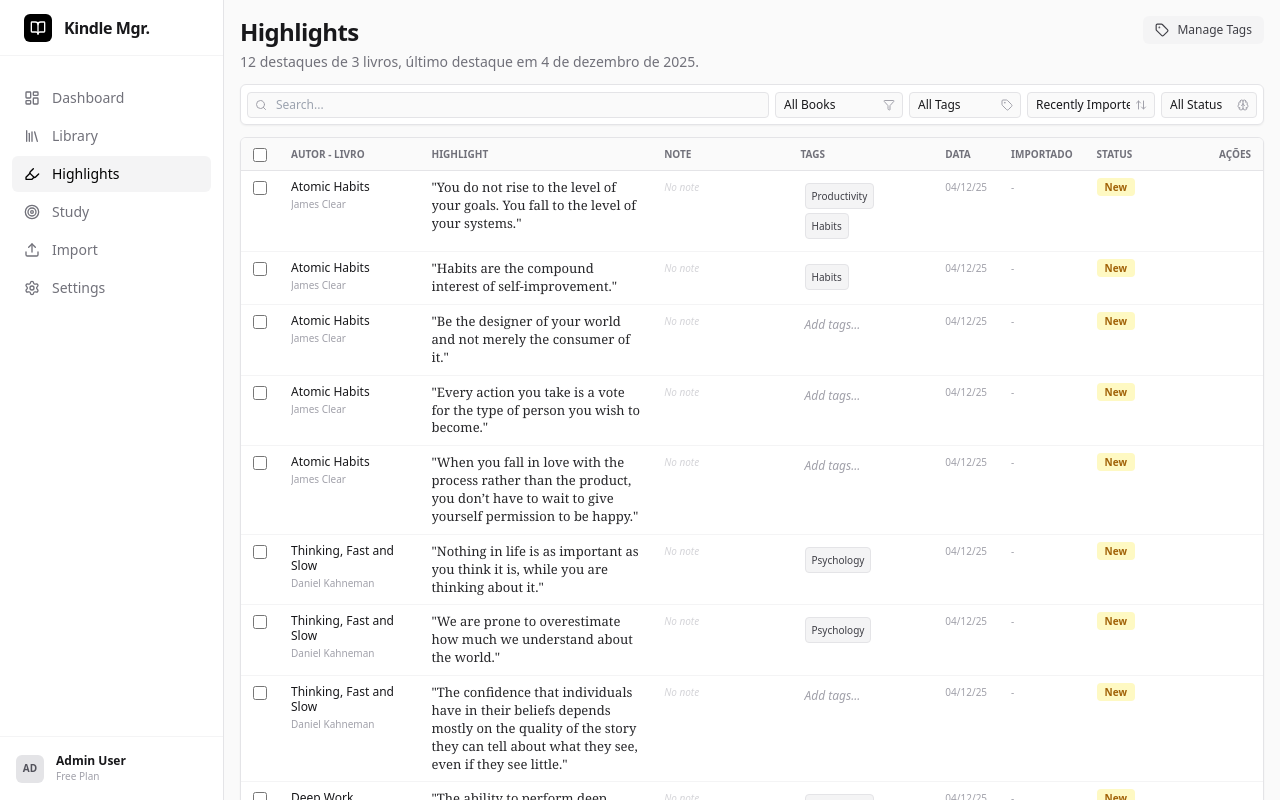
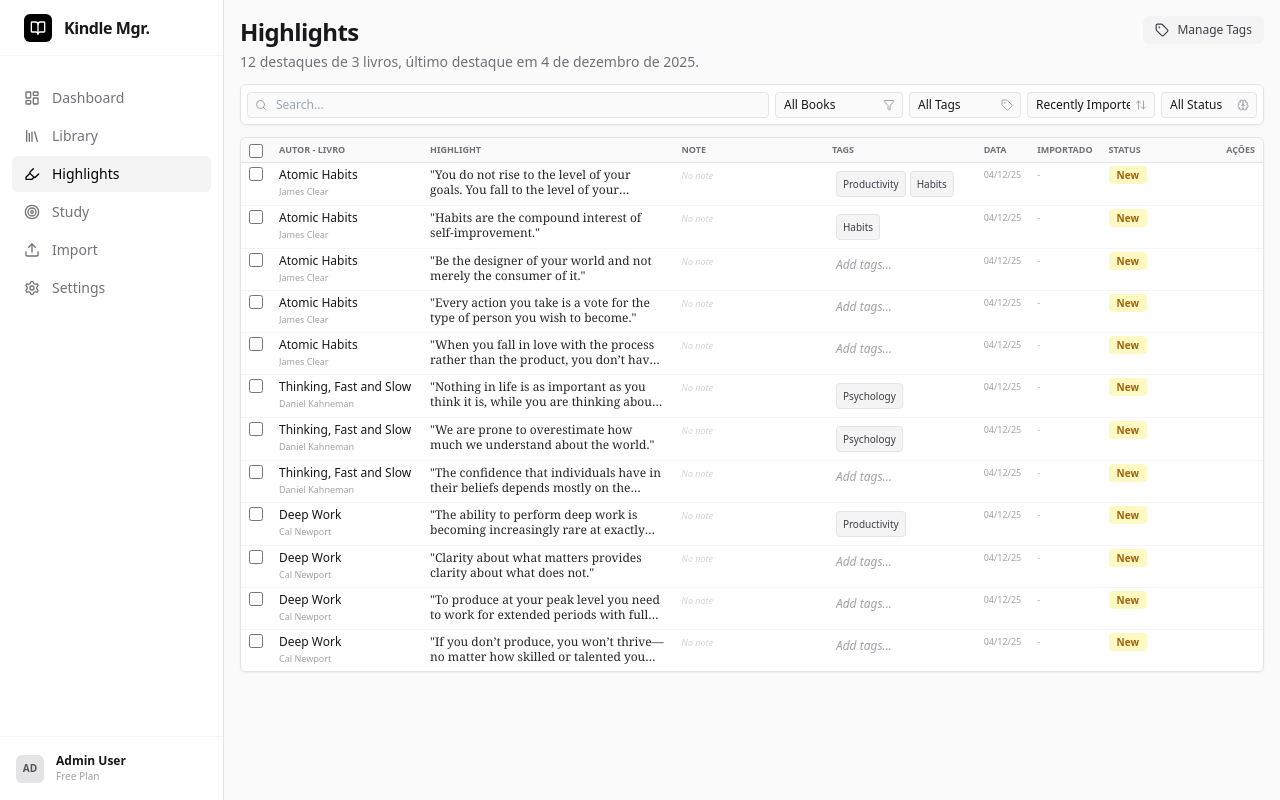
Before and after one commit to lbpfeil/evoque, a React (Vite) app: page /#/highlights in a window 1280 px wide. Built offline with nearby package versions, Linux system fonts and the light colour scheme.

Commit message:
feat: Tabela highlights diminuido o tamanho

```diff
--- a/pages/Highlights.tsx
+++ b/pages/Highlights.tsx
@@ -365,9 +365,9 @@
       {/* Table Container */}
       <div className="flex-1 overflow-auto border border-zinc-200 rounded-md bg-white shadow-sm">
         <table className="w-full text-left text-xs text-zinc-600">
-          <thead className="bg-zinc-50 text-[10px] uppercase font-semibold text-zinc-500 sticky top-0 z-10 border-b border-zinc-200">
+          <thead className="bg-zinc-50 text-[9px] uppercase font-semibold text-zinc-500 sticky top-0 z-10 border-b border-zinc-200">
             <tr>
-              <th className="px-3 py-2 w-8">
+              <th className="px-2 py-1 w-8">
                 <input
                   type="checkbox"
                   className="accent-black w-3.5 h-3.5 cursor-pointer align-middle"
@@ -375,14 +375,14 @@
                   onChange={toggleAll}
                 />
               </th>
-              <th className="px-3 py-2 w-[15%]">Autor - Livro</th>
-              <th className="px-3 py-2 w-[25%]">Highlight</th>
-              <th className="px-3 py-2 w-[15%]">Note</th>
-              <th className="px-3 py-2 w-[15%]">Tags</th>
-              <th className="px-3 py-2 w-20 whitespace-nowrap">Data</th>
-              <th className="px-3 py-2 w-20 whitespace-nowrap">Importado</th>
-              <th className="px-3 py-2 w-24">Status</th>
-              <th className="px-3 py-2 w-20 text-right">Ações</th>
+              <th className="px-2 py-1 w-[15%]">Autor - Livro</th>
+              <th className="px-2 py-1 w-[25%]">Highlight</th>
+              <th className="px-2 py-1 w-[15%]">Note</th>
+              <th className="px-2 py-1 w-[15%]">Tags</th>
+              <th className="px-2 py-1 w-20 whitespace-nowrap">Data</th>
+              <th className="px-2 py-1 w-20 whitespace-nowrap">Importado</th>
+              <th className="px-2 py-1 w-24">Status</th>
+              <th className="px-2 py-1 w-20 text-right">Ações</th>
             </tr>
           </thead>
           <tbody className="divide-y divide-zinc-100">
@@ -407,74 +407,74 @@
                       ${isSelected ? 'bg-zinc-50' : ''}
                     `}
                   >
-                    <td className="px-3 py-2 align-top">
+                    <td className="px-2 py-1 align-top">
                       <input
                         type="checkbox"
-                        className="accent-black w-3.5 h-3.5 cursor-pointer mt-0.5"
+                        className="accent-black w-3.5 h-3.5 cursor-pointer"
                         checked={isSelected}
                         onChange={() => toggleSelection(highlight.id)}
                       />
                     </td>
-                    <td className="px-3 py-2 align-top">
+                    <td className="px-2 py-1 align-top max-w-[150px]">
                       <div className="flex flex-col gap-0.5">
                         <button
                           onClick={() => setModalBookId(book?.id || null)}
-                          className="font-medium text-zinc-900 line-clamp-2 leading-tight text-left hover:underline"
+                          className="font-medium text-zinc-900 line-clamp-1 leading-tight text-xs text-left hover:underline"
                           title={book?.title}
                         >
                           {book?.title || 'Unknown Book'}
                         </button>
-                        <span className="text-[10px] text-zinc-400 line-clamp-1" title={book?.author}>
+                        <span className="text-[9px] text-zinc-400 line-clamp-1" title={book?.author}>
                           {book?.author || 'Unknown Author'}
                         </span>
                       </div>
                     </td>
-                    <td className="px-3 py-2 align-top">
+                    <td className="px-2 py-1 align-top max-w-[300px]">
                       {isEditing ? (
                         <textarea
                           value={editForm.text}
                           onChange={(e) => setEditForm(prev => ({ ...prev, text: e.target.value }))}
-                          className="w-full p-2 border border-zinc-300 rounded-sm focus:ring-1 focus:ring-black focus:border-black outline-none text-xs font-serif"
-                          rows={4}
+                          className="w-full p-1.5 border border-zinc-300 rounded-sm focus:ring-1 focus:ring-black focus:border-black outline-none text-xs font-serif"
+                          rows={3}
                         />
                       ) : (
-                        <div className="font-serif text-zinc-800 line-clamp-6 leading-snug text-[13px]" title={highlight.text}>
+                        <div className="font-serif text-zinc-800 line-clamp-2 leading-tight text-xs" title={highlight.text}>
                           "{highlight.text}"
                         </div>
                       )}
                     </td>
-                    <td className="px-3 py-2 align-top">
+                    <td className="px-2 py-1 align-top max-w-[200px]">
                       {isEditing ? (
                         <textarea
                           placeholder="Add a note..."
                           value={editForm.note}
                           onChange={(e) => setEditForm(prev => ({ ...prev, note: e.target.value }))}
-                          className="w-full p-2 border border-zinc-300 rounded-sm focus:ring-1 focus:ring-black focus:border-black outline-none text-xs bg-zinc-50 italic"
-                          rows={3}
+                          className="w-full p-1 border border-zinc-300 rounded-sm focus:ring-1 focus:ring-black focus:border-black outline-none text-xs bg-zinc-50 italic"
+                          rows={2}
                         />
                       ) : (
                         highlight.note ? (
-                          <div className="text-zinc-600 italic text-xs bg-zinc-50 p-1.5 rounded border border-zinc-100 leading-tight">
+                          <div className="text-zinc-600 italic text-[10px] bg-zinc-50 px-1 py-0.5 rounded border border-zinc-100 leading-tight line-clamp-2" title={highlight.note}>
                             {highlight.note}
                           </div>
                         ) : (
-                          <span className="text-zinc-300 text-[10px] italic">No note</span>
+                          <span className="text-zinc-300 text-[9px] italic">No note</span>
                         )
                       )}
                     </td>
-                    <td className="px-3 py-2 align-top">
+                    <td className="px-2 py-1 align-top">
                       <TagSelector highlightId={highlight.id} bookId={highlight.bookId} />
                     </td>
-                    <td className="px-3 py-2 align-top whitespace-nowrap text-[10px] text-zinc-400">
+                    <td className="px-2 py-1 align-top whitespace-nowrap text-[9px] text-zinc-400">
                       {formatDateShort(highlight.dateAdded)}
                     </td>
-                    <td className="px-3 py-2 align-top whitespace-nowrap text-[10px] text-zinc-400">
+                    <td className="px-2 py-1 align-top whitespace-nowrap text-[9px] text-zinc-400">
                       {formatDateShort(highlight.importedAt)}
                     </td>
-                    <td className="px-3 py-2 align-top">
+                    <td className="px-2 py-1 align-top">
                       {getStudyBadge(highlight.id)}
                     </td>
-                    <td className="px-3 py-2 align-top text-right">
+                    <td className="px-2 py-1 align-top text-right">
                       {isEditing ? (
                         <div className="flex flex-row gap-1 items-center justify-end">
                           <button
```
